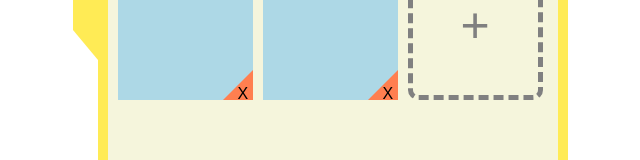
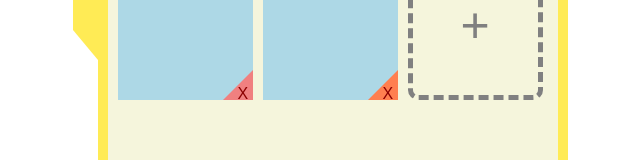
Before and after one commit to Ado-go/todo-folder, a React (Vite) app: page / in a window 1280 px wide. In both pictures the pointer is over the element 557 px from the left and 205 px from the top of the page. Shown: the part 120-280 px from the top of the page, without its empty margins (320-960 px from the left). Built offline with nearby package versions, Linux system fonts and the light colour scheme.

Commit message:
add: fancier close corner

```diff
--- a/src/css/Note.css
+++ b/src/css/Note.css
@@ -18,6 +18,12 @@
   border-top: 15px solid transparent;
   border-right: 15px solid coral;
   border-left: 15px solid transparent;
+  color: darkred;
+}
+
+.note-close:hover {
+  border-right: 15px solid lightcoral;
+  border-bottom: 15px solid lightcoral;
 }
 
 p {
```
